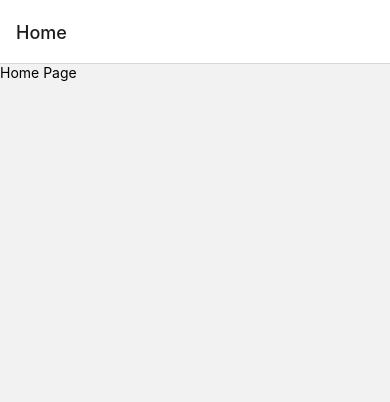
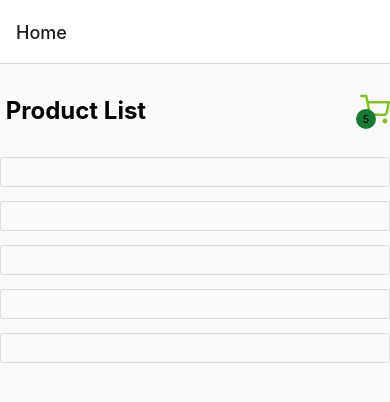
Before and after one commit to lewiscastanhal/TheMarche, a React Native app: screen /Home in a window 390 px wide. Shown: the top 402 px of the page. Built offline with nearby package versions, Linux system fonts and the light colour scheme.

Commit message:
Commit Start from here

```diff
--- a/App.js
+++ b/App.js
@@ -1,4 +1,4 @@
-import { StyleSheet, Text, View, StatusBar } from 'react-native';
+import { StatusBar } from 'react-native';
 import { NavigationContainer } from '@react-navigation/native'
 
 import Routes from './src/routes/index'
@@ -6,17 +6,8 @@ import Routes from './src/routes/index'
 export default function App() {
   return (
     <NavigationContainer>
-      <StatusBar style="auto" />
+      <StatusBar backgroundColor="#FAFAFA" barStyle="dark-content" />
       <Routes/>
     </NavigationContainer>
   );
 }
-
-const styles = StyleSheet.create({
-  container: {
-    flex: 1,
-    backgroundColor: '#fff',
-    alignItems: 'center',
-    justifyContent: 'center',
-  },
-});
--- /dev/null
+++ b/src/components/Product/index.js
@@ -0,0 +1,27 @@
+import { View, Text, StyleSheet } from 'react-native';
+
+export default function Product ({data}){
+    return(
+        <View style={styles.container}>
+            <View>
+                <Text></Text>
+            </View>
+        </View>
+    );
+}
+
+const styles = StyleSheet.create({
+    container:{
+        borderWidth: 1,
+        borderColor: "#DFDFDF",
+        borderRadius: 2,
+        marginBottom: 14,
+        padding: 8,
+        paddingBottom:  14,
+        paddingTop: 14,
+        flexDirection: 'row',
+        alignItems: 'center',
+        justifyContent: 'space-between',
+
+    },
+})
--- a/src/pages/Home/index.js
+++ b/src/pages/Home/index.js
@@ -1,15 +1,94 @@
-import { View, Text, StyleSheet } from 'react-native'
+import { useState } from 'react'
+import { View, Text, StyleSheet, SafeAreaView, FlatList, TouchableOpacity } from 'react-native'
+
+import { Feather } from '@expo/vector-icons'
+import Product from '../../components/Product'
 
 export default function Home(){
+    const [products, setProducts] = useState([
+        {
+            id: '1',
+            name: "Coca cola",
+            price: 19.90
+          },
+          {
+            id: '2',
+            name: "Chocolate",
+            price: 6.50
+          },
+          {
+            id: '4',
+            name: "Queijo 500g",
+            price: 15
+          },
+          {
+            id: '5',
+            name: "Batata frita",
+            price: 23.90
+          },
+          {
+            id: '6',
+            name: "Guarana lata",
+            price: 6.00
+          },
+    ])
+
     return(
-        <View style={styles.container}>
-            <Text>Home Page</Text>
+        <SafeAreaView  style={styles.container}>
+        <View style={styles.cartContent}>
+            <Text style={styles.title}> Product List </Text>
+
+            <TouchableOpacity style={styles.cartButton}>
+                <View style={styles.dot}>
+                <Text style={styles.dotText}>5</Text>
+                </View>
+                <Feather name="shopping-cart" size={30} color="#83C226"/>
+            </TouchableOpacity>
         </View>
+
+        <FlatList
+         style={styles.list}
+         data={products}
+         keyExtractor={(item) => String(item.id)}
+         renderItem={({item}) => <Product/>}
+        />
+
+        </SafeAreaView>
     )
 }
 
 const styles = StyleSheet.create({
     container:{
         flex:1,
+        backgroundColor: '#FAFAFA',
+        paddingEnd: 14,
+        paddingStar:14,
+    },
+    cartContent:{
+        flexDirection:'row',
+        justifyContent: 'space-between',
+        alignItems: 'center',
+        marginTop: 30,
+        marginBottom: 30,
+    },
+    title:{
+        fontSize: 24,
+        fontWeight: 'bold'
+    },
+    dot:{
+        alignItems: 'center',
+        justifyContent: 'center',
+        backgroundColor: "#197934",
+        width: 20,
+        height: 20,
+        borderRadius: 12,
+        position: 'absolute',
+        zIndex: 99,
+        bottom: -2,
+        left: -4
+    },
+    dotText:{
+        fontSize: 11,
+
     },
 })
--- a/src/routes/index.js
+++ b/src/routes/index.js
@@ -11,10 +11,16 @@ export default function Routes(){
             <Stack.Screen
             name="Home"
             component={Home}
+            options={{
+             headerShown: true
+            }}
             />
             <Stack.Screen
             name="Cart"
             component={Cart}
+            options={{
+                headerTitle: 'Meu Carrinho',
+            }}
             />
         </Stack.Navigator>
     )
```
